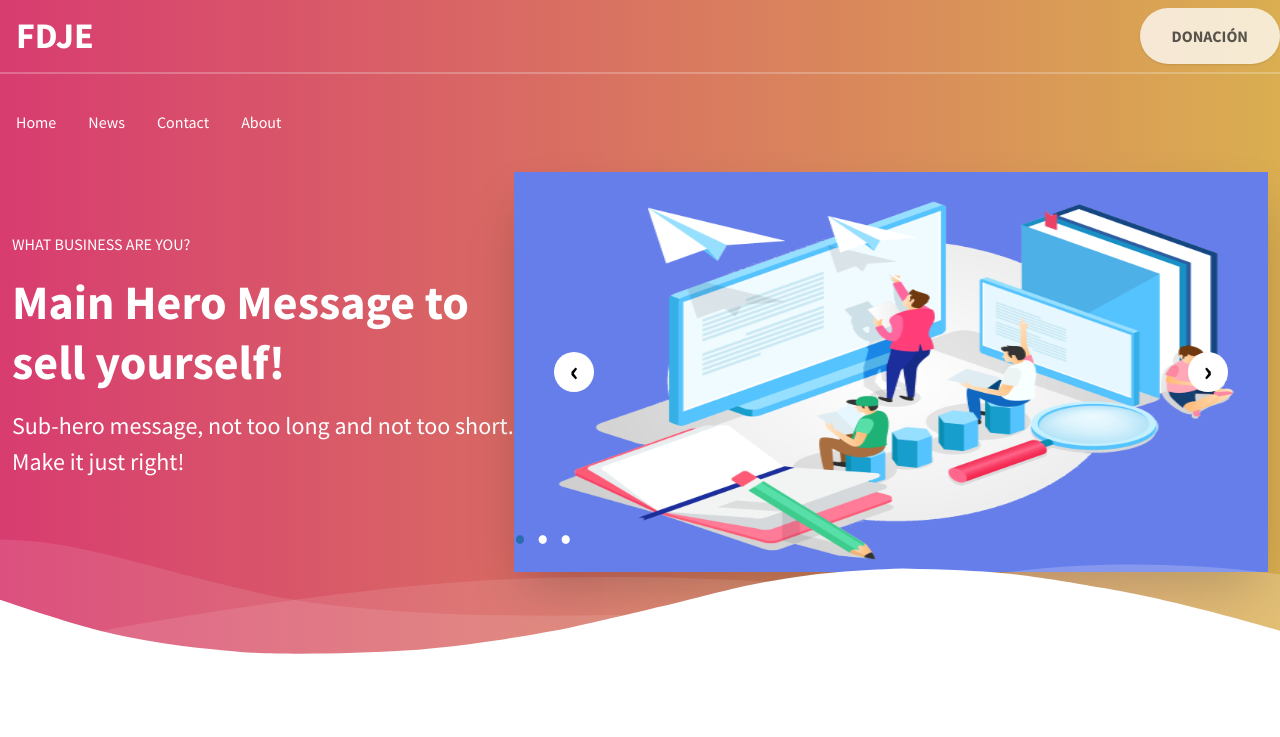
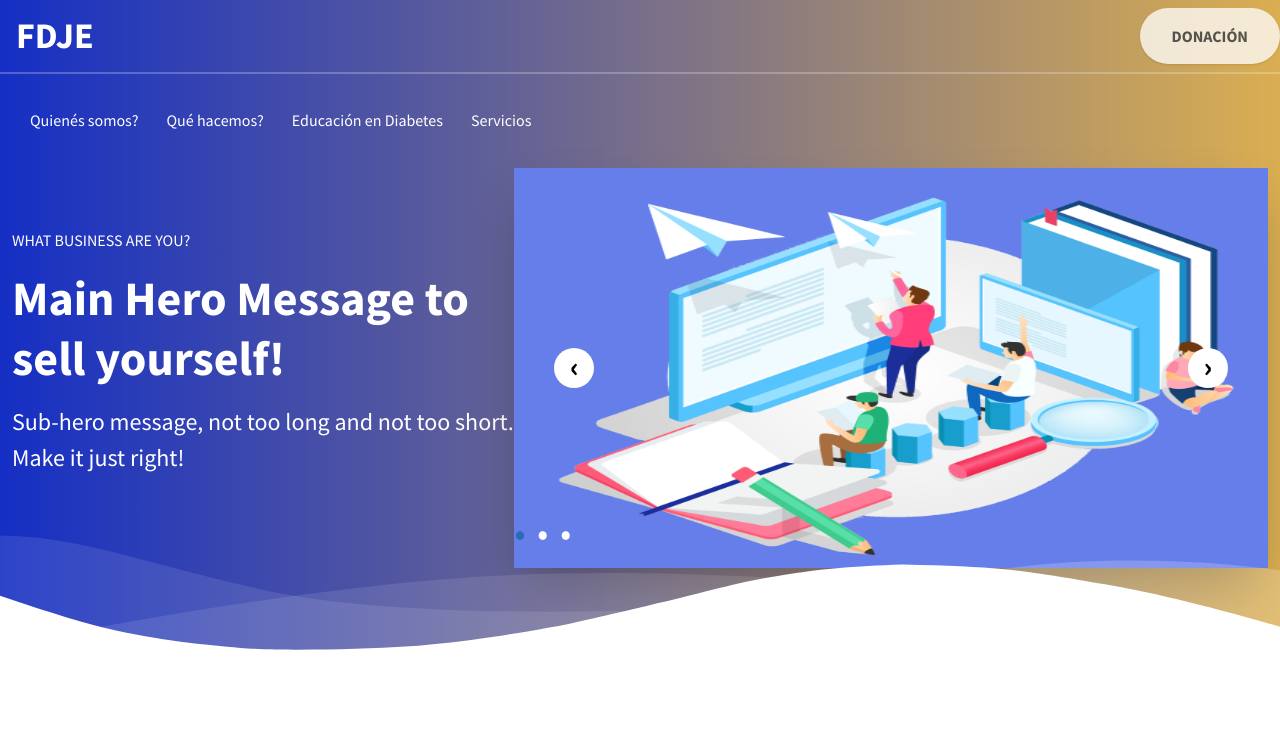
Before and after one commit to GUAMAN-MEDINA-SEBASTIAN-ANDRES/Fundaci-n, a plain HTML site: page index.html in a window 1280 px wide. Shown: the top 737 px of the page. Drawn offline with nearby package versions, Linux system fonts and the light colour scheme.

Commit message:
cambio de color y menu

```diff
--- a/index.html
+++ b/index.html
@@ -49,12 +49,12 @@
 	<!--Hero-->
 	<div class="pt-24">
 		<!-- Menu -->
-		<div>
+		<div class="pl-4 flex items-center">
 			<ul>
-				<li><a href="#home" class="active">Home</a></li>
-				<li><a href="#news">News</a></li>
-				<li><a href="#contact">Contact</a></li>
-				<li><a href="#about">About</a></li>
+				<li><a>Quienés somos?</a></li>
+				<li><a>Qué hacemos?</a></li>
+				<li><a>Educación en Diabetes</a></li>
+				<li><a>Servicios</a></li>
 			</ul>
 		</div>
 
--- a/model/fundaion.css
+++ b/model/fundaion.css
@@ -1,5 +1,5 @@
 .gradient {
-    background: linear-gradient(90deg, #d83c70 0%, #daae51 100%);
+    background: linear-gradient(90deg, #152fc4 0%, #daae51 100%);
 }
 
 .carousel-open:checked + .carousel-item {
@@ -48,7 +48,7 @@ ul {
     display: inline-block;
     color: white;
     text-align: center;
-    padding: 14px 16px;
+    padding: 12px 14px;
     text-decoration: none;
   }
 
```
